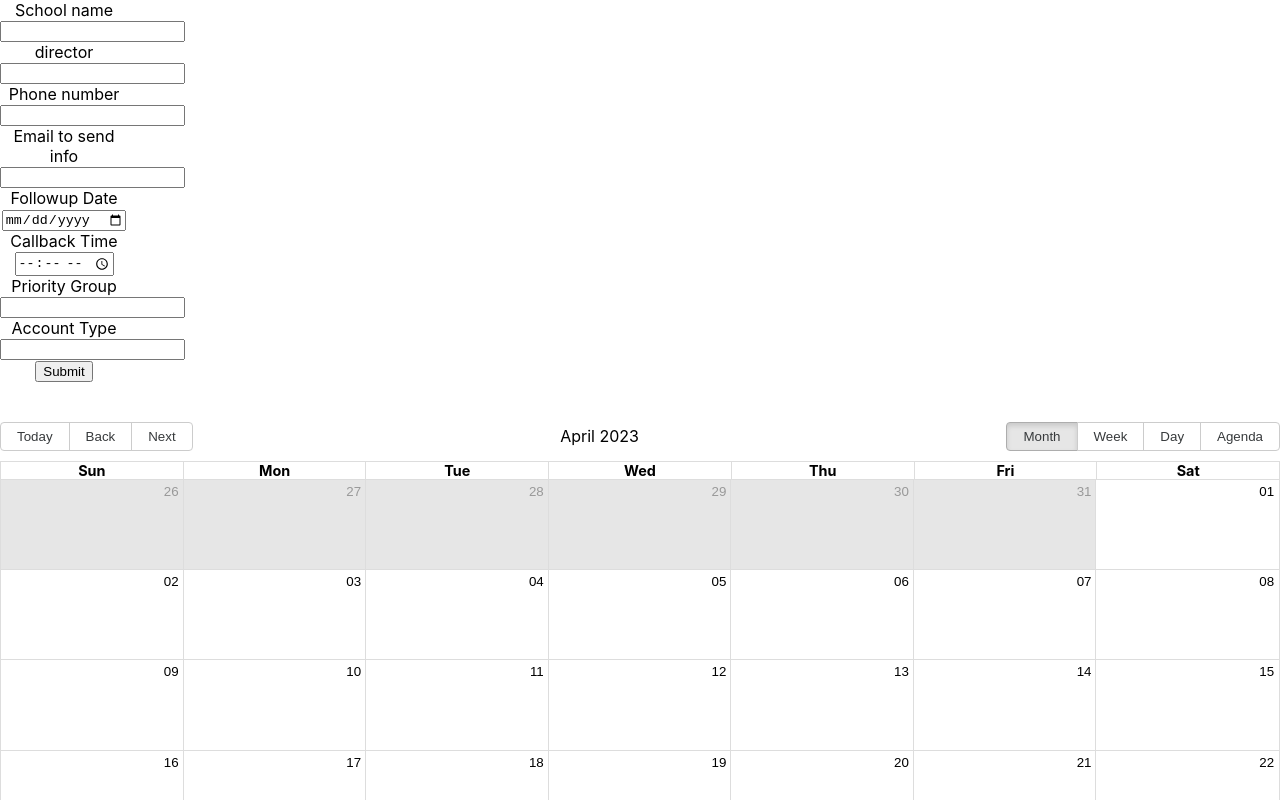
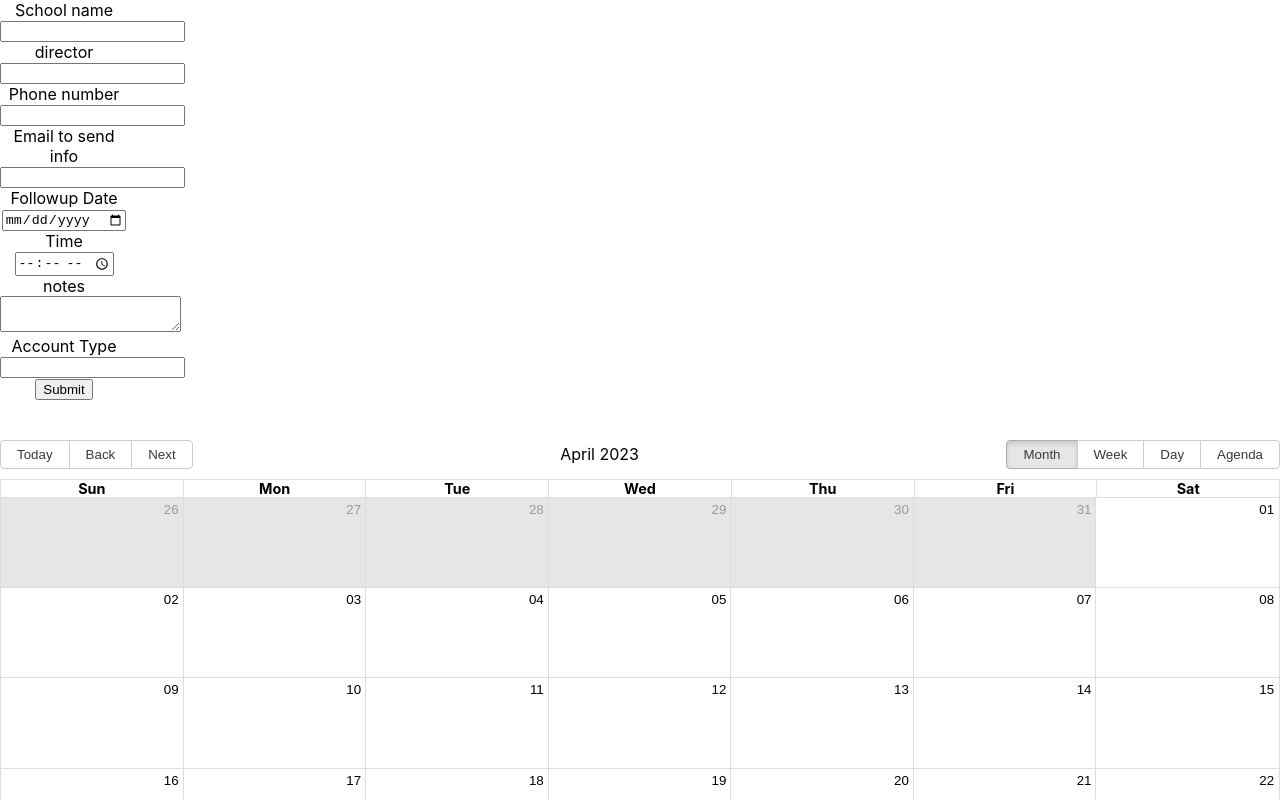
Before and after one commit to paolomarinov/OrganizerTool-React, a React (Create React App) app: page / in a window 1280 px wide. Shown: the top 800 px of the page. Built offline with nearby package versions, Linux system fonts and the light colour scheme.

Commit message:
add event modal

```diff
--- a/package.json
+++ b/package.json
@@ -10,6 +10,7 @@
     "react": "^18.2.0",
     "react-big-calendar": "^1.6.9",
     "react-dom": "^18.2.0",
+    "react-modal": "^3.16.1",
     "react-scripts": "5.0.1",
     "web-vitals": "^2.1.4"
   },
--- a/src/App.css
+++ b/src/App.css
@@ -46,3 +46,7 @@
 .input form{
   width: 10%;
 }
+
+.calendar-container{
+  height: 1500px;
+}
--- /dev/null
+++ b/src/components/EventDetails.js
@@ -0,0 +1,21 @@
+import React from 'react';
+import Modal from 'react-modal';
+import moment from 'moment';
+
+Modal.setAppElement('#root')
+
+export function EventDetailsModal(props){
+    if(!props.isOpen){
+        return null
+    }
+
+    return (
+        <Modal isOpen={props.isOpen} onRequestClose={props.onClose}>
+            <h1>{props.event.formData.schoolName}</h1>
+            <p>{props.event.formData.notes}</p>
+            <p>{props.event.formData.phoneNumber}</p>
+            <p>{props.event.uniqueId}</p>
+            <button onClick={props.onClose}>Close</button>
+        </Modal>
+    )
+}
--- a/src/components/calendarComponent.js
+++ b/src/components/calendarComponent.js
@@ -3,14 +3,25 @@ import { Calendar, momentLocalizer } from 'react-big-calendar';
 import moment from 'moment';
 import { InputZone } from './inputForm';
 import { useState, useEffect } from 'react';
+import { EventDetailsModal } from './EventDetails';
+import Modal from 'react-modal';
 
 const localizer = momentLocalizer(moment);
 
 const CalendarView = (props) => {
   const { events } = props;
+  const [modalIsOpen, setModalIsOpen] = useState(false)
+  const [selectedEvent, setSelectedEvent] = useState(null)
 
+  function handleEventClick(evt){
+    setSelectedEvent(evt)
+    setModalIsOpen(true)
+  }
 
-  console.log('Events:', events);
+  function closeModal(){
+    setModalIsOpen(false)
+  }
+
   return (
     <div style={{ height: '600px' }}>
       <Calendar
@@ -19,7 +30,10 @@ const CalendarView = (props) => {
         startAccessor="start"
         endAccessor="end"
         style={{ height: '100%', width: '100%' }}
+        onSelectEvent={handleEventClick}
       />
+
+      {modalIsOpen && <EventDetailsModal isOpen={modalIsOpen} event={selectedEvent} onClose={closeModal}/>}
     </div>
   );
 };
--- a/src/components/inputForm.js
+++ b/src/components/inputForm.js
@@ -9,8 +9,9 @@ export function InputZone(props){
   const [followup, setFollowup] = useState('');
   const [followupDate, setFollowupDate] = useState('')
   const [callbackTime, setCallbackTime] = useState('');
-  const [priorityGroup, setPriorityGroup] = useState('')
+  const [notes, setNotes] = useState('')
   const [accountType, setAccountType] = useState('')
+  // const [eventToHandle, setEventToHandle] = useState(null)
 
 
     function handleSubmit(e){
@@ -26,16 +27,24 @@ export function InputZone(props){
       let endDateObj = new Date(`${followupDate}T${callbackTime}`)
       endDateObj.setMinutes(endDateObj.getMinutes() + 15);
 
+      const uniqueId = new Date().getTime();
 
     const eventObj = {
+      uniqueId: uniqueId,
       title: schoolName,
       start: dateObj,
-      end: endDateObj
+      end: endDateObj,
+      formData: {
+        schoolName,
+        director,
+        phoneNumber,
+        followupDate,
+        callbackTime,
+        notes,
+        accountType
+      }
     }
 
-
-
-      const uniqueId = new Date().getTime();
       localStorage.setItem(`eventObj_${uniqueId}`, JSON.stringify(eventObj));
 props.onEventAdded();
     }
@@ -70,14 +79,14 @@ props.onEventAdded();
           <input type="date" id="followup-date" value={followupDate} onChange={(e) =>{console.log(e.target.value); setFollowupDate(e.target.value)}}/>
           <br />
         <label htmlFor="callback-time">
-          Callback Time
+          Time
           </label>
           <input type="time" id="callback-time" value={callbackTime} onChange={(e) =>setCallbackTime(e.target.value)}/>
-
-        <label htmlFor="priority-group">
-          Priority Group
+          <br/>
+        <label htmlFor="notes">
+          notes
           </label>
-          <input type="text" id="priority-group" value={priorityGroup} onChange={(e) =>setPriorityGroup(e.target.value)}/>
+          <textarea type="text" id="notes" value={notes} onChange={(e) =>setNotes(e.target.value)}/>
 
         <label htmlFor="account-type">
           Account Type
```
Also changed, not shown: 2 other files (tests, documents, lock files or other folders).
